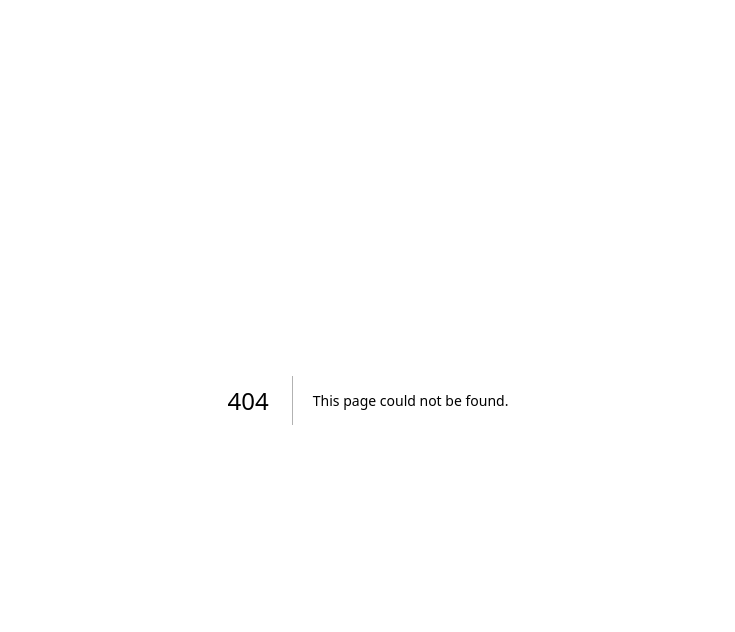
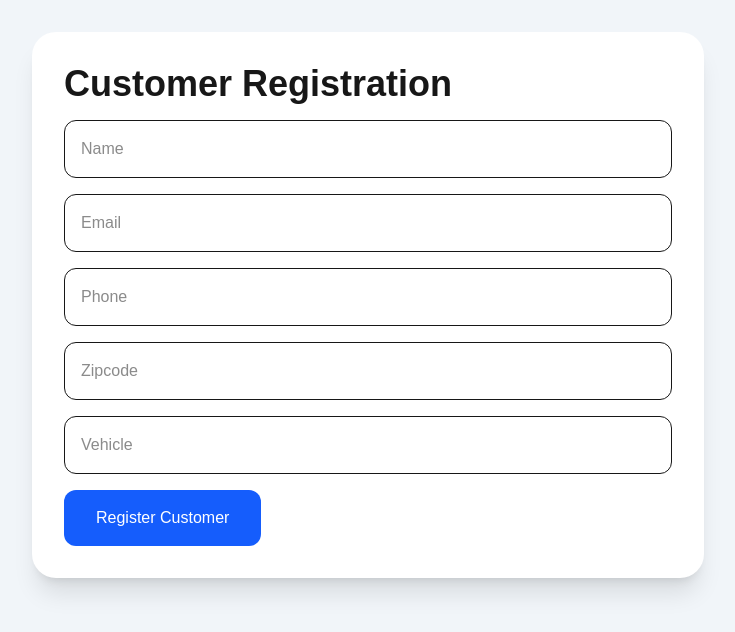
Before and after one commit to sainid77/autoserviceiq, a Next.js app: page /customer/register in a window 1280 px wide. Before the commit this address had no page. Shown: the top 632 px of the page, without its empty margins (272-1007 px from the left). Built offline with nearby package versions, Linux system fonts and the light colour scheme.

Commit message:
Add customer registration flow

```diff
--- /dev/null
+++ b/src/app/customer/register/page.tsx
@@ -0,0 +1,95 @@
+"use client";
+
+import { useState } from "react";
+
+export default function CustomerRegisterPage() {
+  const [name, setName] = useState("");
+  const [email, setEmail] = useState("");
+  const [phone, setPhone] = useState("");
+  const [zipcode, setZipcode] = useState("");
+  const [vehicle, setVehicle] = useState("");
+  const [message, setMessage] = useState("");
+
+  async function registerCustomer() {
+    const response = await fetch(
+      "https://autoserviceiq.onrender.com/customers/register",
+      {
+        method: "POST",
+        headers: {
+          "Content-Type": "application/json",
+        },
+        body: JSON.stringify({
+          name,
+          email,
+          phone,
+          zipcode,
+          vehicle,
+        }),
+      }
+    );
+
+    const data = await response.json();
+
+    setMessage(data.message);
+  }
+
+  return (
+    <main className="min-h-screen p-8 bg-slate-100">
+      <div className="max-w-2xl mx-auto bg-white p-8 rounded-3xl shadow-xl space-y-4">
+
+        <h1 className="text-4xl font-bold">
+          Customer Registration
+        </h1>
+
+        <input
+          className="w-full border p-4 rounded-xl"
+          placeholder="Name"
+          value={name}
+          onChange={(e) => setName(e.target.value)}
+        />
+
+        <input
+          className="w-full border p-4 rounded-xl"
+          placeholder="Email"
+          value={email}
+          onChange={(e) => setEmail(e.target.value)}
+        />
+
+        <input
+          className="w-full border p-4 rounded-xl"
+          placeholder="Phone"
+          value={phone}
+          onChange={(e) => setPhone(e.target.value)}
+        />
+
+        <input
+          className="w-full border p-4 rounded-xl"
+          placeholder="Zipcode"
+          value={zipcode}
+          onChange={(e) => setZipcode(e.target.value)}
+        />
+
+        <input
+          className="w-full border p-4 rounded-xl"
+          placeholder="Vehicle"
+          value={vehicle}
+          onChange={(e) => setVehicle(e.target.value)}
+        />
+
+        <button
+          onClick={registerCustomer}
+          className="bg-blue-600 text-white px-8 py-4 rounded-xl"
+        >
+          Register Customer
+        </button>
+
+        {message && (
+          <div className="bg-green-100 p-4 rounded-xl text-green-800">
+            {message}
+          </div>
+        )}
+
+      </div>
+    </main>
+  );
+}
```
Also changed, not shown: 1 other file (tests, documents, lock files or other folders).
